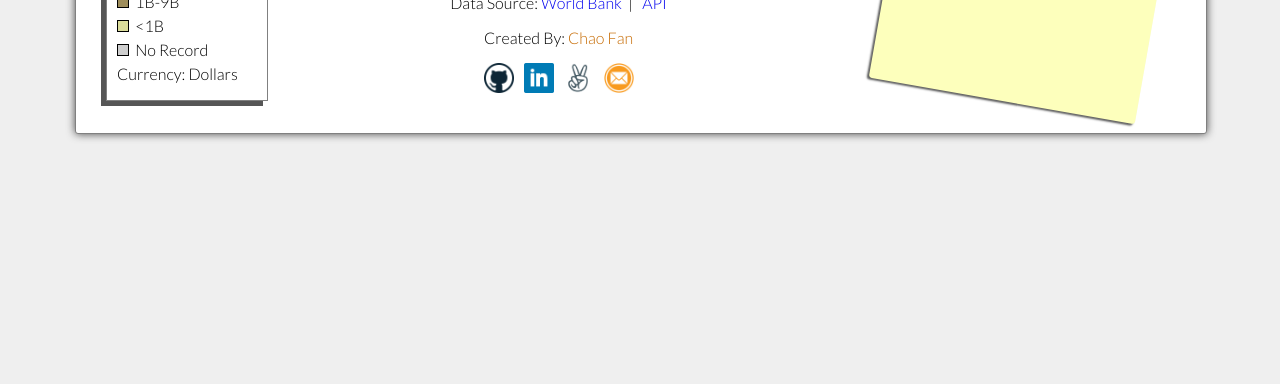
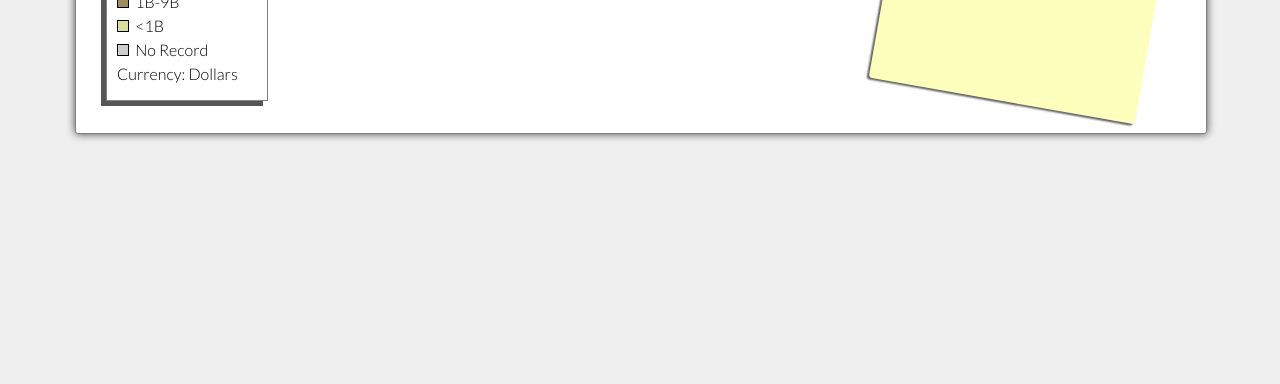
Before and after one commit to chaofan85/GDP_Map, a website built with webpack: page index.html in a window 1280 px wide. Shown: the part 416-800 px from the top of the page. Built offline with nearby package versions, Linux system fonts and the light colour scheme; no server answers; a web font is replaced by a local one; what datamaps would draw is missing.

Commit message:
updated readme

```diff
--- a/index.html
+++ b/index.html
@@ -48,7 +48,7 @@
 
         <div class="app-info">
           <div class="title">GDP MAP <a href="https://en.wikipedia.org/wiki/Gross_domestic_product" target="_blank"><span class="gdp-link">(What is GDP?)</span></a></div>
-          <p class="source">
+          <!-- <p class="source">
             Data Source: <a href="http://www.worldbank.org/">World Bank</a>
             &nbsp;| &nbsp;
             <a href="https://datahelpdesk.worldbank.org/knowledgebase/topics/125589-developer-information">API</a>
@@ -61,7 +61,7 @@
               <a href="https://angel.co/chao-fan-1" target="_blank"><div class="icon3"></div></a>
               <a href="mailto:fanchao05@gmail.com" target="_blank"><div class="icon4"></div></a>
             </div>
-          </div>
+          </div> -->
 
         </div>
       </section>
```
Also changed, not shown: README.md, images/demo.jpg (added).
